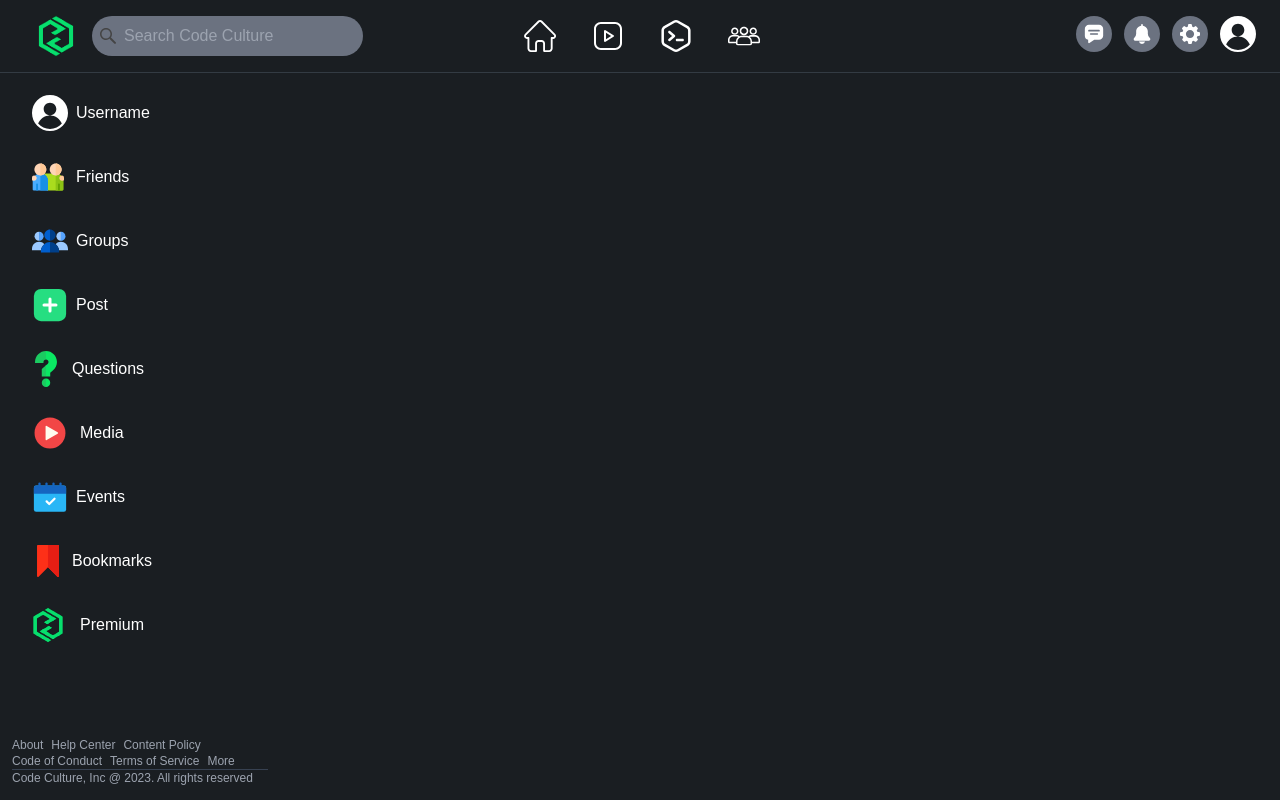
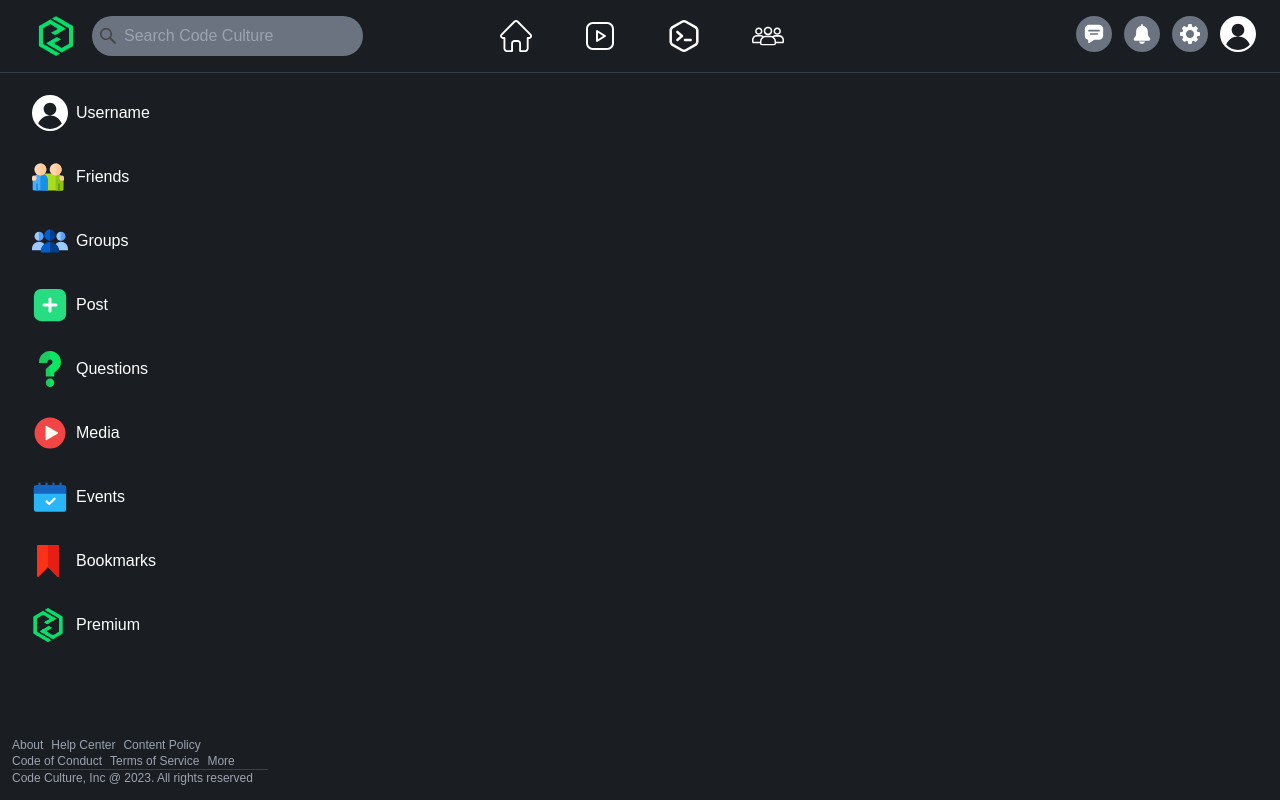
Before and after one commit to Kevincxv/Code-Culture, a Next.js app: page / in a window 1280 px wide. Built offline with nearby package versions, Linux system fonts and the light colour scheme.

Commit message:
Made the icons in the center more seperated

```diff
--- a/src/app/components/static-page/navBar.tsx
+++ b/src/app/components/static-page/navBar.tsx
@@ -30,7 +30,7 @@ export default function NavBar() {
             </div>
           </div>
         </div>
-        <div className="flex gap-1 justify-center w-full">
+        <div className="flex gap-5 justify-center w-full">
           <div
             onClick={() => handleClick("home")}
             className={`${
@@ -140,7 +140,15 @@ export default function NavBar() {
             }`}
           >
             <Link href="/">
-              <img src={selectedIcon === "settings" ? images.settingsGreen : images.settings} alt="settings" className="w-5" />
+              <img
+                src={
+                  selectedIcon === "settings"
+                    ? images.settingsGreen
+                    : images.settings
+                }
+                alt="settings"
+                className="w-5"
+              />
             </Link>
           </div>
           <div className="flex justify-center">
--- a/src/app/components/static-page/sidePanel.tsx
+++ b/src/app/components/static-page/sidePanel.tsx
@@ -37,7 +37,7 @@ export default function sidePanel() {
             </span>
           </Link>
         </div>
-        <div className="flex ml-5 items-center transition duration-100 ease-in-out hover:bg-custom-hover hover:shadow-custom-hover rounded w-80 h-16 ">
+        <div className="flex ml-6 items-center transition duration-100 ease-in-out hover:bg-custom-hover hover:shadow-custom-hover rounded w-80 h-16 ">
           <Link href="questions">
             <span className="flex items-center">
               <img src={images.question} alt="" className="ml-2 w-9" />
@@ -49,7 +49,7 @@ export default function sidePanel() {
           <Link href="media">
             <span className="flex items-center">
               <img src={images.play} alt="" className="ml-2 w-11" />
-              <p className="ml-2 text-white">Media</p>
+              <p className="ml-1 text-white">Media</p>
             </span>
           </Link>
         </div>
@@ -65,7 +65,7 @@ export default function sidePanel() {
           <Link href="bookmark">
             <span className="flex items-center">
               <img src={images.bookmark} alt="" className="ml-3 w-8" />
-              <p className="ml-2 text-white">Bookmarks</p>
+              <p className="ml-3 text-white">Bookmarks</p>
             </span>
           </Link>
         </div>
@@ -73,7 +73,7 @@ export default function sidePanel() {
           <Link href="premium">
             <span className="flex items-center">
               <img src={images.logo} alt="" className="ml-1 w-12" />
-              <p className="ml-2 text-white">Premium</p>
+              <p className="ml-1 text-white">Premium</p>
             </span>
           </Link>
         </div>
```
